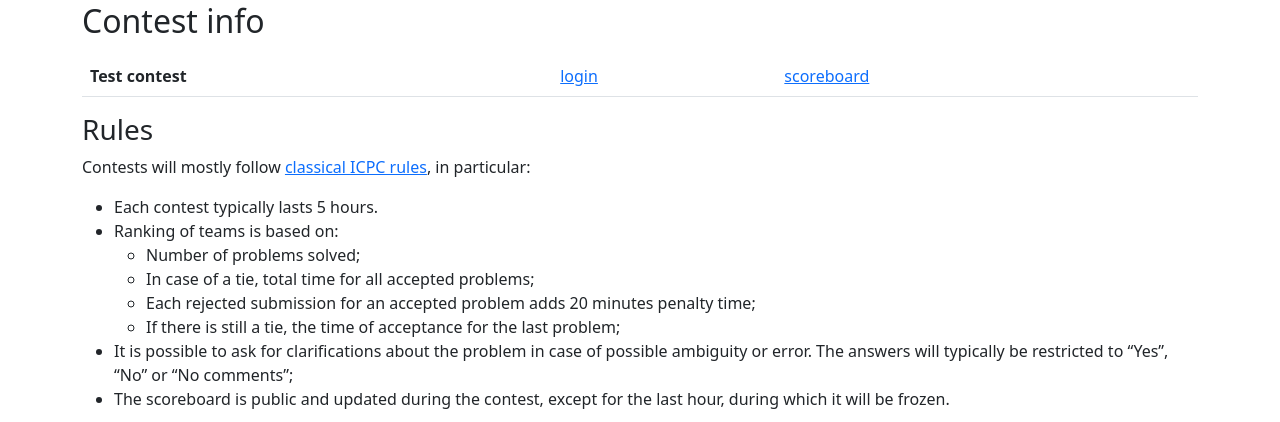
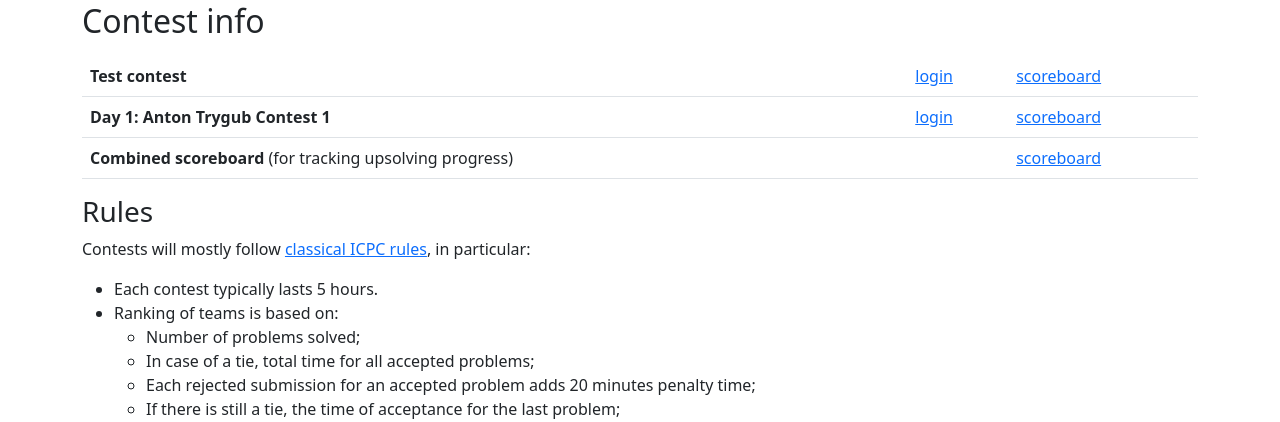
Before and after one commit to ocpc-camp/website, a PHP site: page /contest-info.php in a window 1280 px wide. Shown: the part 80-502 px from the top of the page. Run offline with PHP 8.4, Linux system fonts and the light colour scheme.

Commit message:
more contest links

```diff
--- a/src/contest-info.php
+++ b/src/contest-info.php
@@ -7,6 +7,16 @@
     <td><b>Test contest</b></td>
     <td><a href="https://ocpc2023w-test.eolymp.io">login</a></td>
     <td><a href="https://osijek2023w.eolymp.space/s/test">scoreboard</a></td>
+  </tr>
+  <tr>
+    <td><b>Day 1: Anton Trygub Contest 1</b></td>
+    <td><a href="https://osijek2023w-d1.eolymp.io">login</a></td>
+    <td><a href="https://osijek2023w.eolymp.space/s/d1">scoreboard</a></td>
+  </tr>
+  <tr>
+    <td><b>Combined scoreboard</b> (for tracking upsolving progress)</td>
+    <td></td>
+    <td><a href="https://osijek2023w.eolymp.space/s/all-contests?mode=UPSOLVE">scoreboard</td>
   </tr>
 </table>
 
```
